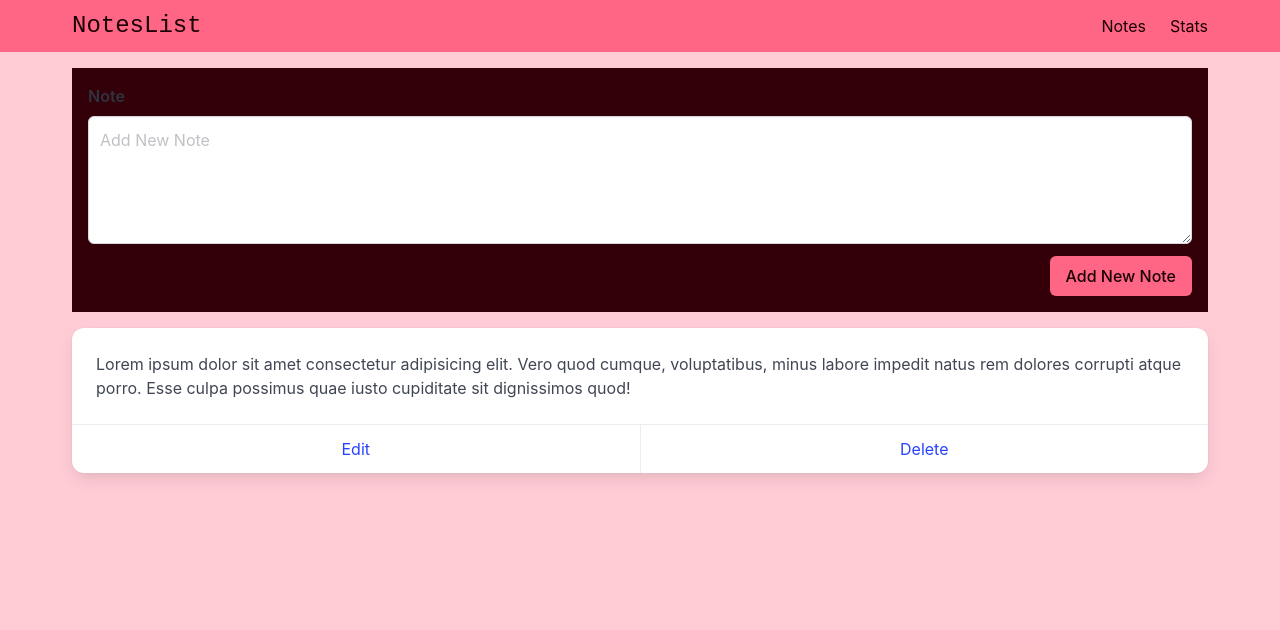
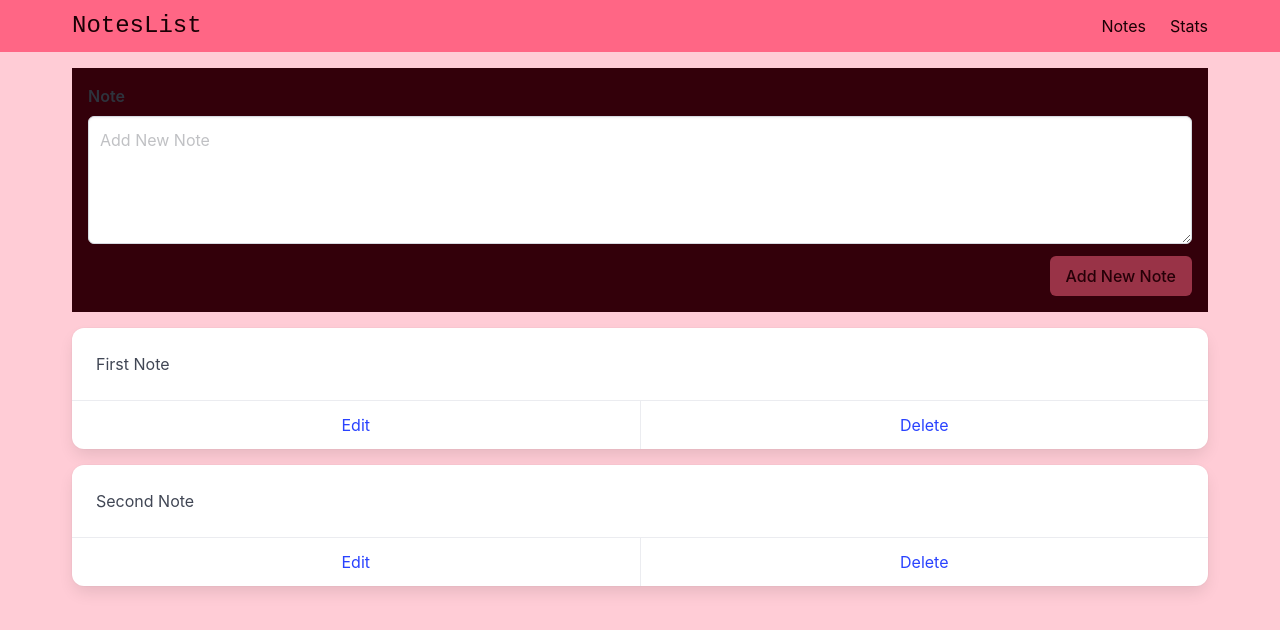
Before and after one commit to Sibelozlemgul/noteslist-vue, a Vue app: page /#/ in a window 1280 px wide. Shown: the top 630 px of the page. Built offline with nearby package versions, Linux system fonts and the light colour scheme.

Commit message:
New Note added

```diff
--- a/src/Views/NotesView.vue
+++ b/src/Views/NotesView.vue
@@ -3,23 +3,23 @@
     <div class="field">
       <label class="label">Note</label>
       <div class="control">
-        <textarea class="textarea" placeholder="Add New Note"></textarea>
+        <textarea class="textarea" placeholder="Add New Note" v-model="newNote" ref="newNoteRef"></textarea>
       </div>
     </div>
 
     <div class="field is-grouped is-grouped-right">
       <div class="control">
-        <button class="button is-link is-danger">Add New Note</button>
+        <button :disabled="!newNote" class="button is-link is-danger" @click.prevent="addNote">
+          Add New Note
+        </button>
       </div>
     </div>
   </div>
 
-  <div class="card mb-4">
+  <div class="card mb-4" v-for="note in notes" :key="note.id">
     <div class="card-content">
       <div class="content">
-        Lorem ipsum dolor sit amet consectetur adipisicing elit. Vero quod cumque, voluptatibus, minus labore
-        impedit natus rem dolores corrupti atque porro. Esse culpa possimus quae iusto cupiditate sit
-        dignissimos quod!
+        {{ note.content }}
       </div>
     </div>
     <footer class="card-footer">
@@ -28,3 +28,28 @@
     </footer>
   </div>
 </template>
+
+<script setup>
+  import { ref } from 'vue';
+
+  const notes = ref([
+    { id: 'id1', content: 'First Note' },
+    { id: 'id2', content: 'Second Note' }
+  ]);
+
+  const newNoteRef = ref(null);
+
+  const newNote = ref('');
+
+  const addNote = () => {
+    const currentDate = new Date().getTime().toString();
+    const note = {
+      id: currentDate,
+      content: newNote.value
+    };
+
+    notes.value.unshift(note);
+    newNote.value = '';
+    newNoteRef.value.focus();
+  };
+</script>
```
